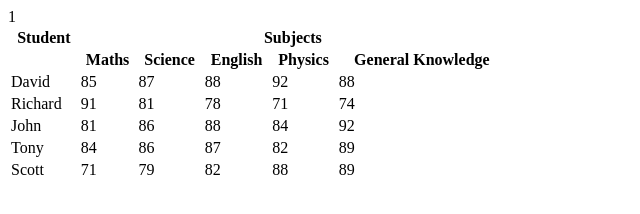
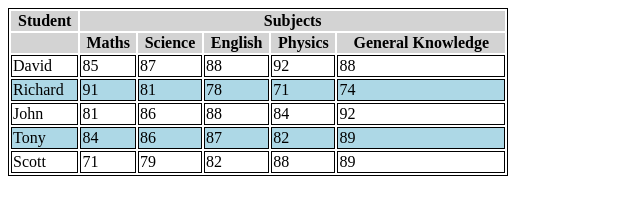
Before and after one commit to HassanMH99/appleseed, a plain HTML site: page HtmlSection1/Ex1_3.html in a window 1280 px wide. Shown: the whole page, without its empty margins (0-640 px from the left). Drawn offline with Linux system fonts and the light colour scheme.

Commit message:
The third ex in sec1

```diff
--- a/HtmlSection1/Ex1_3.html
+++ b/HtmlSection1/Ex1_3.html
@@ -6,6 +6,22 @@
     <meta name="viewport" content="width=device-width, initial-scale=1.0">
     <title>Document</title>
 </head>
+<style>
+
+    table, td {
+      border: 1px solid black;
+    }
+
+
+    th {
+      background-color: lightgray;
+    }
+
+
+    tr:nth-child(even) {
+      background-color: lightblue;
+    }
+  </style>
 
 <body>
     <table width="500" border-collapse="collapse">
@@ -31,7 +47,7 @@
         </tr>
         <tr>
           <td>Richard</td>
-          <td>91</td>1
+          <td>91</td>
           <td>81</td>
           <td>78</td>
           <td>71</td>
```
